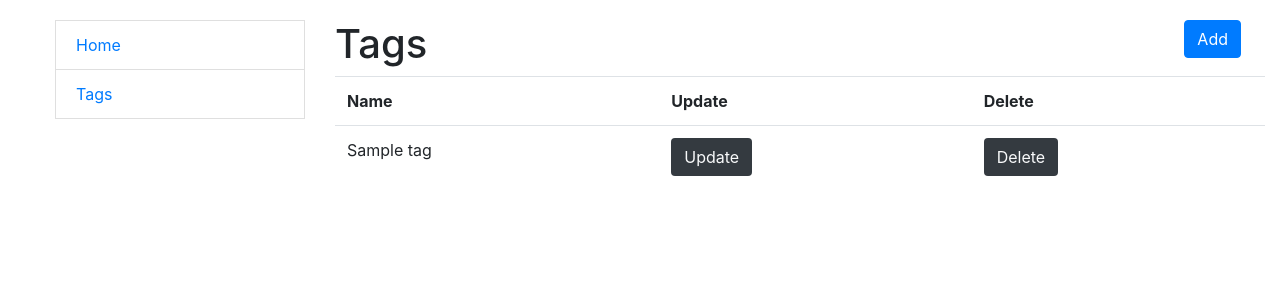
After one commit to ViacheslavYasynetskyi/todo_list, a Django app: page /tags/ in a window 1280 px wide. The commit adds this page. Shown: the top 300 px of the page. Run offline with Django 4.2, Linux system fonts and the light colour scheme; a user stored in the database is signed in; tables that the repository leaves empty hold one stand-in row (values such as "Sample post").

Commit message:
add templates for tag & task

```diff
--- a/my_app/models.py
+++ b/my_app/models.py
@@ -19,4 +19,4 @@ class Task(models.Model):
     )
 
     class Meta:
-        ordering = ["start_date"]
+        ordering = ["status", "-start_date"]
--- a/my_app/urls.py
+++ b/my_app/urls.py
@@ -1,9 +1,59 @@
 from django.urls import path
 
-from my_app.views import index
+from my_app.views import (
+    index,
+    TagListView,
+    TagCreateView,
+    TagUpdateView,
+    TagDeleteView,
+    TaskCreateView,
+    TaskUpdateView,
+    TaskDeleteView,
+    TaskChangeStatusView,
+)
 
 urlpatterns = [
     path("", index, name="index"),
+    path(
+        "tags/",
+        TagListView.as_view(),
+        name="tag-list"
+    ),
+    path(
+        "tags/create/",
+        TagCreateView.as_view(),
+        name="tag-create"
+    ),
+    path(
+        "tags/<int:pk>/update/",
+        TagUpdateView.as_view(),
+        name="tag-update"
+    ),
+    path(
+        "tags/<int:pk>/delete/",
+        TagDeleteView.as_view(),
+        name="tag-delete"
+    ),
+    path(
+        "create/",
+        TaskCreateView.as_view(),
+        name="task-create"
+    ),
+    path(
+        "<int:pk>/update/",
+        TaskUpdateView.as_view(),
+        name="task-update"
+    ),
+    path(
+        "<int:pk>/delete/",
+        TaskDeleteView.as_view(),
+        name="task-delete"
+    ),
+    path(
+        "<int:pk>/change/",
+        TaskChangeStatusView.as_view(),
+        name="change-status"
+    ),
 ]
 
 app_name = "my_app"
--- a/my_app/views.py
+++ b/my_app/views.py
@@ -1,4 +1,9 @@
-from django.shortcuts import render
+from django.contrib.auth.mixins import LoginRequiredMixin
+from django.http import HttpResponseRedirect
+from django.shortcuts import render, redirect
+from django.urls import reverse_lazy
+from django.views import generic
+
 from my_app.models import Tag, Task
 
 
@@ -11,3 +16,55 @@ def index(request):
         "tag": tag,
     }
     return render(request, "my_app/index.html", context=context)
+
+
+class TagListView(LoginRequiredMixin, generic.ListView):
+    model = Tag
+    paginate_by = 2
+
+
+class TagCreateView(LoginRequiredMixin, generic.CreateView):
+    model = Tag
+    fields = "__all__"
+    success_url = reverse_lazy("my_app:tag-list")
+
+
+class TagUpdateView(LoginRequiredMixin, generic.UpdateView):
+    model = Tag
+    fields = "__all__"
+    success_url = reverse_lazy("my_app:tag-list")
+
+
+class TagDeleteView(LoginRequiredMixin, generic.DeleteView):
+    model = Tag
+    success_url = reverse_lazy("my_app:tag-list")
+
+
+class TaskCreateView(LoginRequiredMixin, generic.CreateView):
+    model = Task
+    fields = "__all__"
+    success_url = reverse_lazy("my_app:index")
+
+
+class TaskUpdateView(LoginRequiredMixin, generic.UpdateView):
+    model = Task
+    fields = "__all__"
+    success_url = reverse_lazy("my_app:index")
+
+
+class TaskDeleteView(LoginRequiredMixin, generic.DeleteView):
+    model = Task
+    success_url = reverse_lazy("my_app:index")
+
+
+class TaskChangeStatusView(LoginRequiredMixin, generic.DeleteView):
+    model = Task
+
+    def post(self, request, *args, **kwargs):
+        task = Task.objects.get(id=self.kwargs["pk"])
+        if not task.status:
+            task.status = True
+        else:
+            task.status = False
+
+        return redirect("my_app:index")
--- a/static/css/style.css
+++ b/static/css/style.css
@@ -1,3 +1,8 @@
 body {
     margin-top: 20px;
 }
+
+.header__top {
+    display: flex;
+    justify-content: space-between;
+}
--- a/templates/includes/pagination.html
+++ b/templates/includes/pagination.html
@@ -1,9 +1,8 @@
-{% load query_transform %}
 {% if is_paginated %}
-  <ul class="pagination ml-5">
+  <ul class="pagination">
     {% if page_obj.has_previous %}
       <li class="page-item">
-        <a href="?{% query_transform request page=page_obj.previous_page_number %}" class="page-link">prev</a>
+        <a href="?page={{ page_obj.previous_page_number }}" class="page-link">prev</a>
       </li>
     {% endif %}
 
@@ -13,7 +12,7 @@
 
     {% if page_obj.has_next %}
       <li class="page-item">
-        <a href="?{% query_transform request page=page_obj.next_page_number %}" class="page-link">next</a>
+        <a href="?page={{ page_obj.next_page_number }}" class="page-link">next</a>
       </li>
     {% endif %}
   </ul>
--- a/templates/includes/sidebar.html
+++ b/templates/includes/sidebar.html
@@ -1,5 +1,6 @@
 <ul class="sidebar-nav">
 
-    <li><a href="{% url 'my_app:index' %}">Home</a></li>
-    <li><a href="#">Tags</a></li>
+    <li class="list-group-item"><a href="{% url 'my_app:index' %}">Home</a></li>
+    <li class="list-group-item"><a href="{% url 'my_app:tag-list' %}">Tags</a></li>
+
 </ul>
--- /dev/null
+++ b/templates/my_app/tag_list.html
@@ -0,0 +1,37 @@
+{% extends "base.html" %}
+
+{% block content %}
+  <div class="header__top">
+      <h1>
+        Tags
+      </h1>
+      <div>
+          <a href="{% url 'my_app:tag-create' %}" class="btn btn-primary mr-4">Add</a>
+      </div>
+  </div>
+  {% if tag_list %}
+    <table class="table">
+      <tr>
+        <th>Name</th>
+        <th>Update</th>
+        <th>Delete</th>
+      </tr>
+
+      {% for tag in tag_list %}
+        <tr>
+          <td>
+            {{ tag.name }}
+          </td>
+          <td>
+            <a href="{% url 'my_app:tag-update' pk=tag.id %}" class="btn bg-dark text-light link-to-page">Update</a>
+          </td>
+          <td>
+            <a href="{% url 'my_app:tag-delete' pk=tag.id %}" class="btn bg-dark text-light link-to-page">Delete</a>
+          </td>
+        </tr>
+      {% endfor %}
+    </table>
+  {% else %}
+    <p>The are no tags</p>
+  {% endif %}
+{% endblock %}
--- a/todo_list/settings.py
+++ b/todo_list/settings.py
@@ -37,6 +37,8 @@ INSTALLED_APPS = [
     'django.contrib.sessions',
     'django.contrib.messages',
     'django.contrib.staticfiles',
+    'crispy_forms',
+    'crispy_bootstrap4',
     'my_app',
 ]
 
```
Also changed, not shown: my_app/templatetags/query_transform.py (deleted, +0 -15 lines), templates/my_app/index.html (+28 -5 lines), templates/my_app/tag_confirm_delete.html (added, +11 -0 lines), templates/my_app/tag_form.html (added, +14 -0 lines), templates/my_app/task_confirm_delete.html (added, +11 -0 lines), templates/my_app/task_form.html (added, +14 -0 lines).
